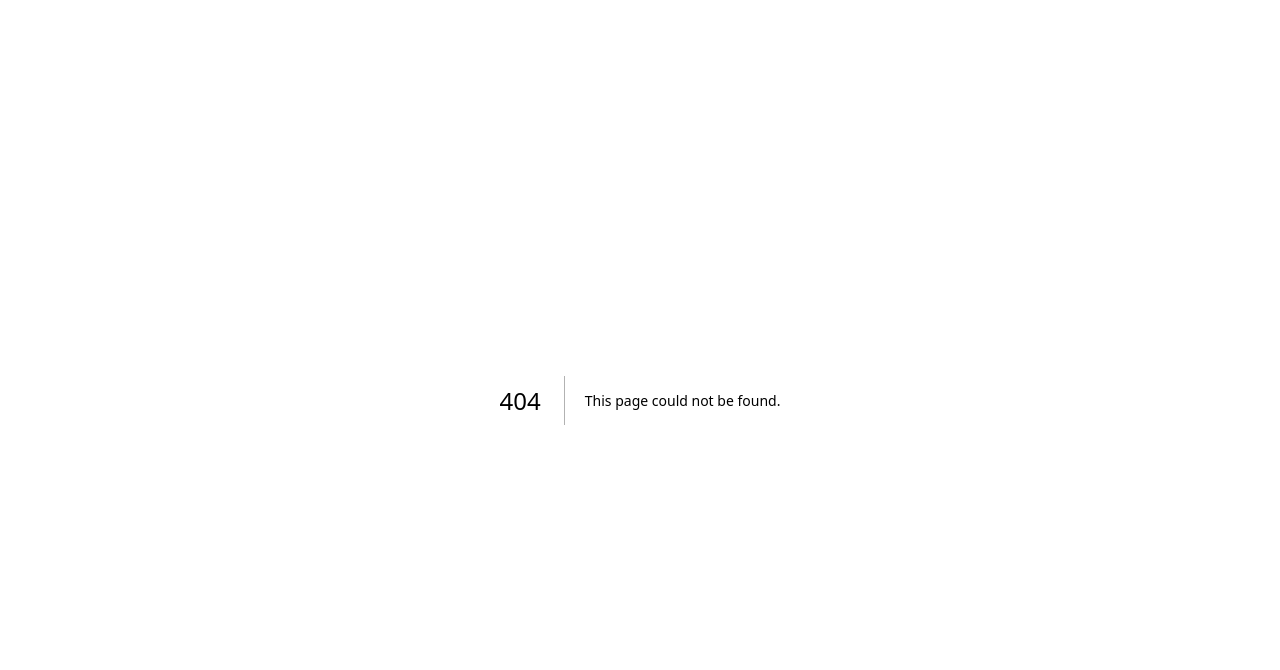
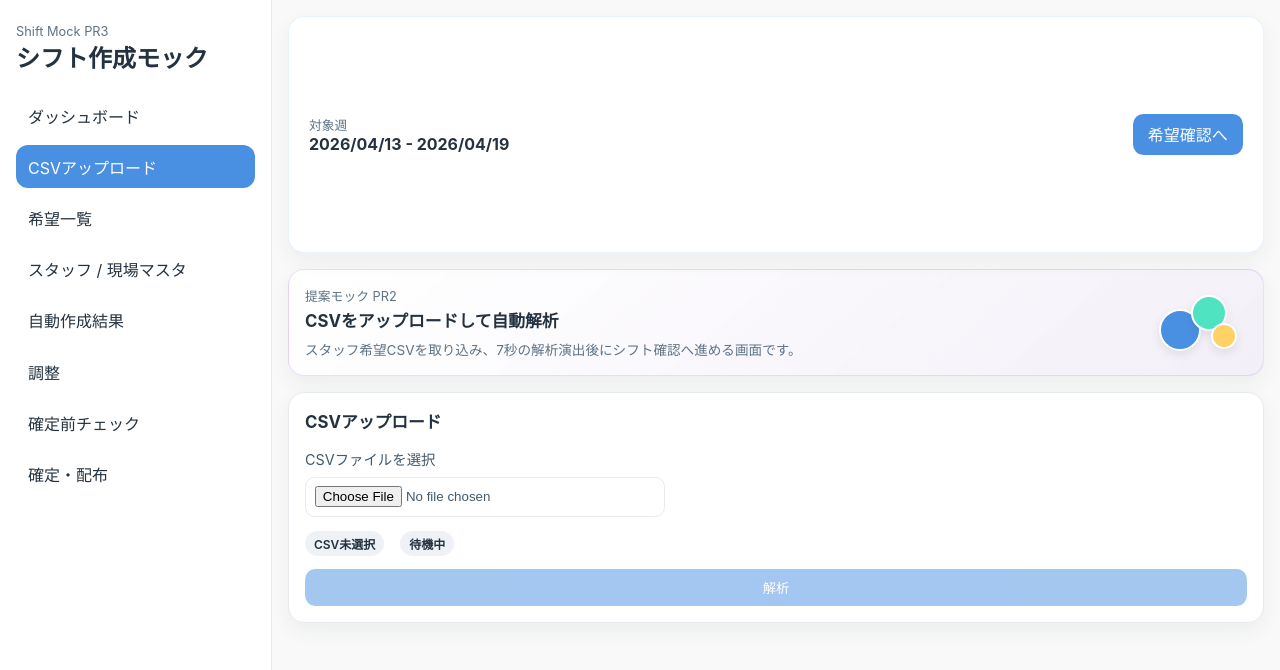
Before and after one commit to ANOSkdy/shift_manager, a Next.js app: page /upload in a window 1280 px wide. Before the commit this address had no page. Shown: the top 670 px of the page. Built offline with nearby package versions, Linux system fonts and the light colour scheme.

Commit message:
feat: add CSV upload flow and shift creation mock pages

```diff
--- /dev/null
+++ b/app/(mock)/upload/page.tsx
@@ -0,0 +1,93 @@
+'use client';
+
+import Link from 'next/link';
+import { useEffect, useMemo, useState } from 'react';
+import { AlertPanel, HeroPanel, SectionCard, StatusTag } from '@/components/mock/ui';
+
+type StepState = 'idle' | 'analyzing' | 'done';
+
+const ANALYZE_SECONDS = 7;
+
+export default function UploadPage() {
+  const [stepState, setStepState] = useState<StepState>('idle');
+  const [selectedFileName, setSelectedFileName] = useState<string>('');
+  const [secondsLeft, setSecondsLeft] = useState<number>(ANALYZE_SECONDS);
+
+  useEffect(() => {
+    if (stepState !== 'analyzing') return;
+
+    setSecondsLeft(ANALYZE_SECONDS);
+    const countdownTimer = setInterval(() => {
+      setSecondsLeft((prev) => (prev > 1 ? prev - 1 : 0));
+    }, 1000);
+
+    const doneTimer = setTimeout(() => {
+      setStepState('done');
+      clearInterval(countdownTimer);
+      setSecondsLeft(0);
+    }, ANALYZE_SECONDS * 1000);
+
+    return () => {
+      clearInterval(countdownTimer);
+      clearTimeout(doneTimer);
+    };
+  }, [stepState]);
+
+  const canAnalyze = useMemo(() => selectedFileName.length > 0 && stepState !== 'analyzing', [selectedFileName, stepState]);
+
+  return (
+    <div className="page-stack">
+      <HeroPanel title="CSVをアップロードして自動解析" description="スタッフ希望CSVを取り込み、7秒の解析演出後にシフト確認へ進める画面です。" />
+
+      <SectionCard title="CSVアップロード">
+        <div className="upload-flow">
+          <label className="file-picker" htmlFor="csv-upload">
+            <span>CSVファイルを選択</span>
+            <input
+              id="csv-upload"
+              type="file"
+              accept=".csv,text/csv"
+              onChange={(event) => {
+                const file = event.target.files?.[0];
+                if (!file) return;
+                setSelectedFileName(file.name);
+                setStepState('idle');
+                setSecondsLeft(ANALYZE_SECONDS);
+              }}
+            />
+          </label>
+
+          <div className="status-row">
+            <StatusTag tone={selectedFileName ? 'success' : 'default'}>{selectedFileName ? `選択中: ${selectedFileName}` : 'CSV未選択'}</StatusTag>
+            <StatusTag tone={stepState === 'done' ? 'success' : stepState === 'analyzing' ? 'warning' : 'default'}>
+              {stepState === 'idle' && '待機中'}
+              {stepState === 'analyzing' && `解析中 (${secondsLeft}秒)`}
+              {stepState === 'done' && '解析完了'}
+            </StatusTag>
+          </div>
+
+          <button type="button" className="primary-button" disabled={!canAnalyze} onClick={() => setStepState('analyzing')}>
+            解析
+          </button>
+        </div>
+      </SectionCard>
+
+      {stepState === 'analyzing' ? (
+        <AlertPanel title="解析中">
+          <p>希望提出データと現場マスタを照合しています。完了までお待ちください。</p>
+        </AlertPanel>
+      ) : null}
+
+      {stepState === 'done' ? (
+        <AlertPanel title="解析が完了しました">
+          <p>CSVをもとにベースシフト案を作成しました。内容確認へ進んでください。</p>
+          <div>
+            <Link href="/csv-shift-create" className="primary-button">
+              シフト確認
+            </Link>
+          </div>
+        </AlertPanel>
+      ) : null}
+    </div>
+  );
+}
--- a/app/globals.css
+++ b/app/globals.css
@@ -593,3 +593,38 @@ select {
     align-items: flex-start;
   }
 }
+
+.upload-flow {
+  display: grid;
+  gap: 0.85rem;
+}
+
+.file-picker {
+  display: inline-flex;
+  flex-direction: column;
+  gap: 0.45rem;
+  font-size: 0.9rem;
+  color: #41596c;
+}
+
+.file-picker input {
+  border: 1px solid var(--border);
+  border-radius: 0.6rem;
+  padding: 0.55rem;
+  max-width: 360px;
+  background: #fff;
+}
+
+.summary-item {
+  border: 1px solid var(--border);
+  border-radius: 0.75rem;
+  padding: 0.65rem 0.75rem;
+  background: #fff;
+  min-width: 140px;
+}
+
+.summary-item__value {
+  font-size: 1.2rem;
+  font-weight: 700;
+  margin-top: 0.2rem;
+}
--- a/lib/mock/shift-data.ts
+++ b/lib/mock/shift-data.ts
@@ -73,6 +73,7 @@ export const targetWeek = '2026/04/13 - 2026/04/19';
 
 export const navItems: NavItem[] = [
   { href: '/dashboard', label: 'ダッシュボード' },
+  { href: '/upload', label: 'CSVアップロード' },
   { href: '/availability', label: '希望一覧' },
   { href: '/master', label: 'スタッフ / 現場マスタ' },
   { href: '/auto-schedule', label: '自動作成結果' },
```
Also changed, not shown: app/(mock)/csv-shift-create/page.tsx (added, +39 -0 lines).
